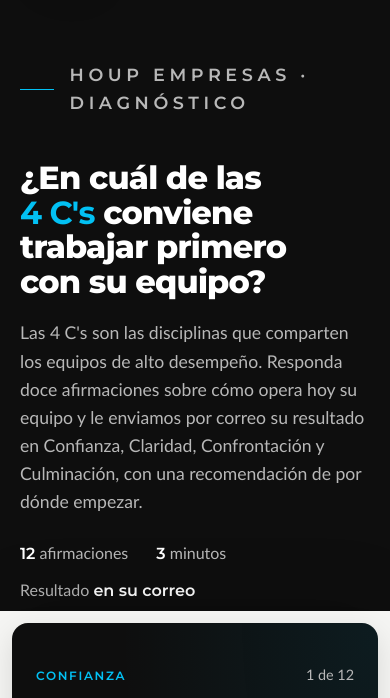
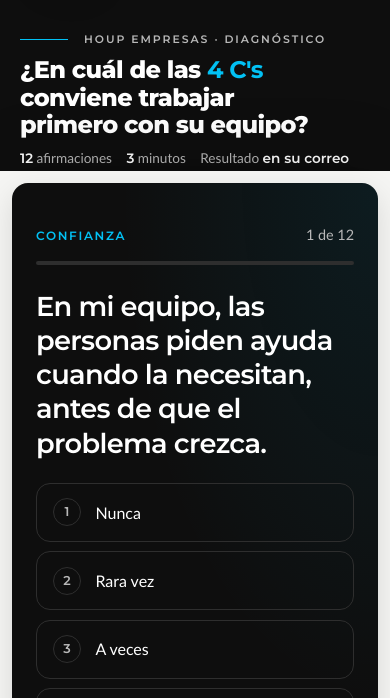
Before and after one commit to noroDan/houp-web, a plain HTML site: page diagnostico-4c.html in a window 390 px wide. Shown: the part 67-765 px from the top of the page. Drawn offline with Linux system fonts and the light colour scheme; no server answers.

Commit message:
Diagnóstico: en celular la primera afirmación se ve sin desplazarse
Co-Authored-By: Claude Fable 5.2 <noreply@anthropic.com>
Claude-Session: https://claude.ai/code/session_01LJbsHgpTBXXCgFK4zwvhUG

```diff
--- a/diagnostico-4c.html
+++ b/diagnostico-4c.html
@@ -110,6 +110,17 @@
   .dx-hero p{color:var(--gris-claro);max-width:40rem;font-size:1.1rem}
   .dx-facts{display:flex;flex-wrap:wrap;gap:.6rem 1.75rem;list-style:none;padding:0;margin:1.5rem 0 0;color:var(--gris-claro)}
   .dx-facts b{color:var(--blanco);font-family:var(--font-titulo);font-weight:600}
+  /* Celular: la primera afirmación debe verse sin desplazarse. */
+  @media(max-width:700px){
+    .dx-hero{padding:5.5rem 1.25rem 2.6rem}
+    .dx-hero .hero-editorial-eyebrow{font-size:.68rem;letter-spacing:.18em;margin:0}
+    .dx-hero h1{font-size:1.5rem;line-height:1.15;margin:.5rem 0 .55rem}
+    .dx-hero #dx-intro{display:none}
+    .dx-facts{margin:0;font-size:.85rem;gap:.2rem .9rem}
+    .dx-hero + .lienzo-principal{padding-top:0}
+    .dx-hero + .lienzo-principal .card-section{padding-top:.5rem}
+    .dx h2{font-size:1.2rem}
+  }
   .dx{max-width:44rem;margin:0 auto;text-align:left}
   .dx-eyebrow{font-family:var(--font-titulo);font-size:.75rem;letter-spacing:.14em;text-transform:uppercase;color:var(--cyan);font-weight:600}
   .dx-meta{display:flex;justify-content:space-between;gap:1rem;align-items:baseline}
@@ -189,7 +200,7 @@
       <div class="dx-hero-in">
         <p class="hero-editorial-eyebrow">HOUP Empresas · Diagnóstico</p>
         <h1 id="dx-h1">¿En cuál de las <em>4 C's</em> conviene trabajar primero con su equipo?</h1>
-        <p id="dx-intro">Las 4 C's son las disciplinas que comparten los equipos de alto desempeño. Responda doce afirmaciones sobre cómo opera hoy su equipo y le enviamos por correo su resultado en Confianza, Claridad, Confrontación y Culminación, con una recomendación de por dónde empezar.</p>
+        <p id="dx-intro">Responda doce afirmaciones sobre cómo opera hoy su equipo y reciba por correo su resultado en Confianza, Claridad, Confrontación y Culminación, con una recomendación de por dónde empezar.</p>
         <ul class="dx-facts" id="dx-facts"><li><b>12</b> afirmaciones</li><li><b>3</b> minutos</li><li>Resultado <b>en su correo</b></li></ul>
       </div>
     </section>
```
